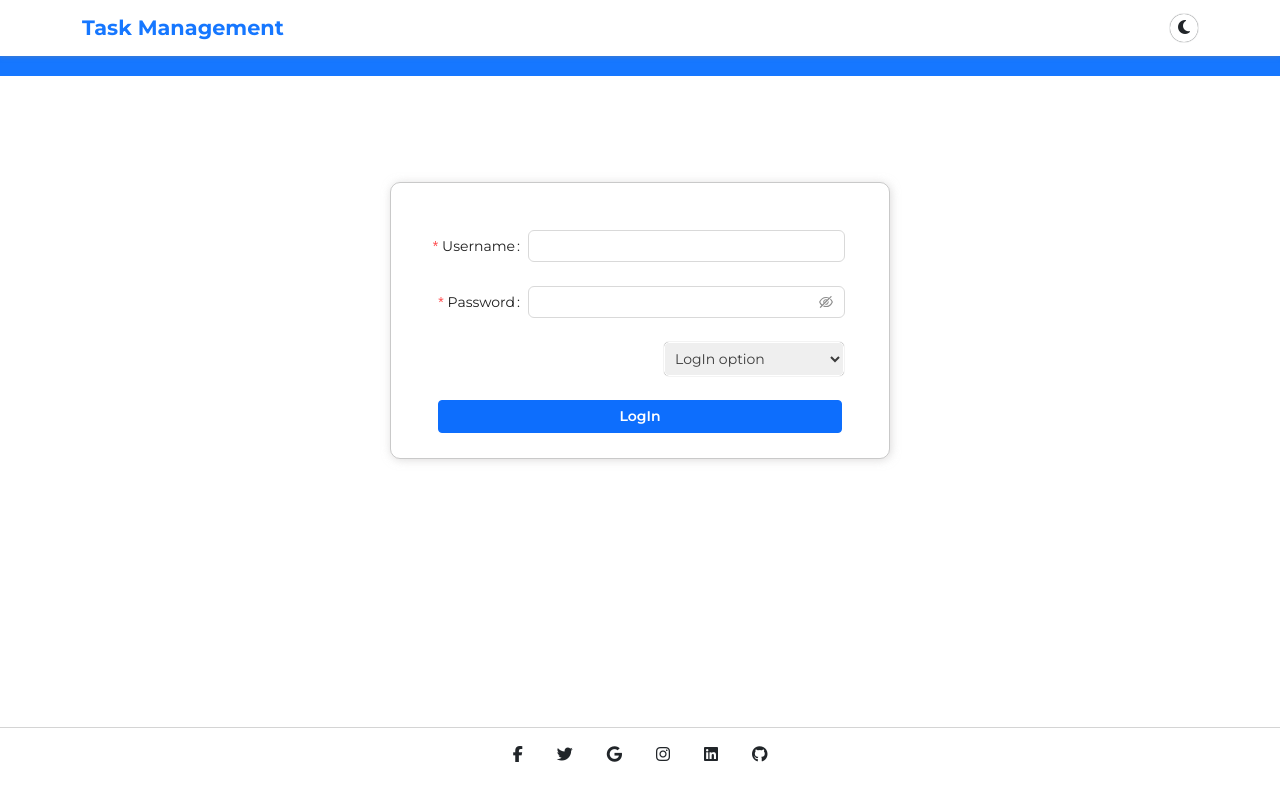
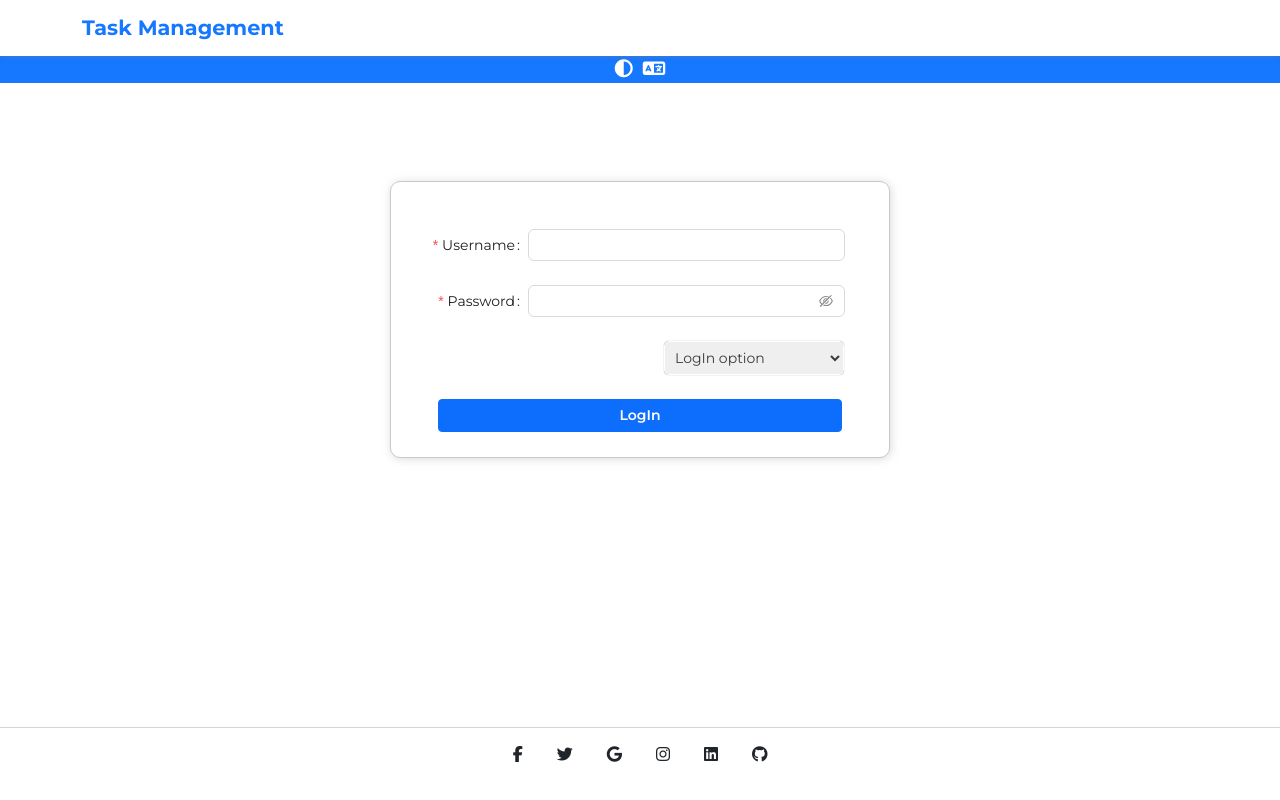
Before and after one commit to suraj-raj01/Task-Management-System, a React (Vite) app in the folder client/: page / in a window 1280 px wide. Shown: the top 800 px of the page. Built offline with nearby package versions, Linux system fonts and the light colour scheme.

Commit message:
Task Management

```diff
--- a/client/src/Admin/AdminDashboard.jsx
+++ b/client/src/Admin/AdminDashboard.jsx
@@ -5,7 +5,7 @@ import { Link, Outlet, useNavigate } from 'react-router-dom';
 import {message} from "antd"
 
 const AdminDashboard = () => {
-  const navigate=useNavigate();
+  const navigate = useNavigate();
 
   const[adminid,setAdminid] = useState("");
   const[adminpass,setAdminPass] = useState("");
@@ -22,7 +22,6 @@ const AdminDashboard = () => {
   useEffect(()=>{
     loadData();
   },[])
-
 
   const logOut=()=>{
     localStorage.clear();
--- a/client/src/Admin/DeleteEmployee.jsx
+++ b/client/src/Admin/DeleteEmployee.jsx
@@ -56,7 +56,7 @@ const DeleteEmployee = () => {
         <td>{key.designation}</td>
         <td style={{display:'flex',gap:'10px',justifyContent:'center'}}>
           <Button variant='primary' size='sm' onClick={()=>{editEmp(key._id)}}><i class="fas fa-square-pen"></i>&nbsp; Edit</Button>
-          <Button variant='danger' size='sm' onClick={()=>{deleteEmp(key._id)}}><i class="fas fa-trash"></i>&nbsp; Delete</Button>
+          <Button disabled variant='danger' size='sm' onClick={()=>{deleteEmp(key._id)}}><i class="fas fa-trash"></i>&nbsp; Delete</Button>
         </td>
       </tr>
       </>
--- a/client/src/Admin/SearchEmployee.jsx
+++ b/client/src/Admin/SearchEmployee.jsx
@@ -134,8 +134,8 @@ const SearchEmployee = () => {
       <Form className="d-flex" style={{width:'350px'}} id="search">
             <Form.Control
               type="search"
-              placeholder="Search"
-              className="me-2 ms-2"
+              placeholder="Enter your full name"
+              className="me-1 ms-2"
               aria-label="Search"
               name="search"
               onChange={(e)=>{setInput(e.target.value)}}
--- a/client/src/Admin/TaskStatus.jsx
+++ b/client/src/Admin/TaskStatus.jsx
@@ -112,7 +112,7 @@ const TaskStatus = () => {
         >
          <div style={{height:'auto',width:"100%", display:'flex', flexDirection:'column', alignItems:'start',justifyContent:'start',backgroundColor:'whitesmoke',padding:'10px'}}>
           <strong>Task Details :</strong>
-         <b>Task Title : <span>{key.tasktitle}</span></b>
+          <b>Task Title : <span>{key.tasktitle}</span></b>
           <b>Task Description : <br /> <span>{key.description}</span></b>
           </div>
           <b className="p-2" style={{color:'#DC3545'}} >Deadline Date : {key.completiondays} <span> days remaining.</span> </b>
--- a/client/src/Layout.jsx
+++ b/client/src/Layout.jsx
@@ -3,6 +3,7 @@ import Container from "react-bootstrap/Container";
 import Navbar from "react-bootstrap/Navbar";
 import { Link, Outlet } from "react-router-dom";
 import Footer from "./components/Footer";
+import { message } from "antd";
 
 const Layout = () => {
 
@@ -11,9 +12,7 @@ const Layout = () => {
       <Navbar expand="lg" data-bs-theme="light" id="navbar">
         <Container>
           <Navbar.Brand as={Link} to="home">Task Management</Navbar.Brand>
-          <span style={{padding:'2px 8px',boxShadow:'0 0 1px',borderRadius:'50%'}}>
-          <i class="fas fa-moon"></i>
-          </span>
+
         </Container>
       </Navbar>
       <div id="layOut">
--- a/client/src/pages/Home.jsx
+++ b/client/src/pages/Home.jsx
@@ -66,11 +66,22 @@ const Home = () => {
     }
   };
 
+  const mode = () =>{
+    message.error(`This functionality is temporarily unavailable!! We are working on it!!! `)
+  }
 
   return (
     <div id='home'>
-      <h6
-        className="text-start "
+      <div id="mode-style">
+          <span id="mode" onClick={mode}>
+          <i class="fas fa-circle-half-stroke"></i>
+          </span>
+          <span id="mode" onClick={mode}>
+          <i class="fas fa-language"></i>
+          </span>
+          </div>
+      {/* <h6
+        className="text-center "
         style={{
           backgroundColor: "#1677ff",
           color: "white",
@@ -78,8 +89,8 @@ const Home = () => {
           cursor: "pointer",
         }}
       >
-        {/* <i class="fas fa-bars"></i> Menu */}
-      </h6>
+        <i class="fas fa-bars"></i> Menu
+      </h6> */}
       {/*  */}
 
       <br />
--- a/client/src/style/style.css
+++ b/client/src/style/style.css
@@ -355,7 +355,21 @@ strong {
     font-weight: 600;
 }
 
+#mode-style{
+    display: flex;
+    align-items: center;
+    justify-content: center;
+    gap: 10px;
+    font-size: 18px;
+    background-color: #1677ff;
+    width: 100%;
+}
 
+#mode{
+    font-weight: bold;
+    color: #fff;
+    cursor: pointer;
+}
 
 @media (min-width: 1200px) {
     #hero {
@@ -530,10 +544,10 @@ strong {
         border-bottom-color: #80808092;
     }
     Table th{
-        font-size: 10px;
+        font-size: 12px;
     }
     Table td{
-        font-size: 10px;
+        font-size: 12px;
     }
     Table td Button{
         width: 130px;
```
